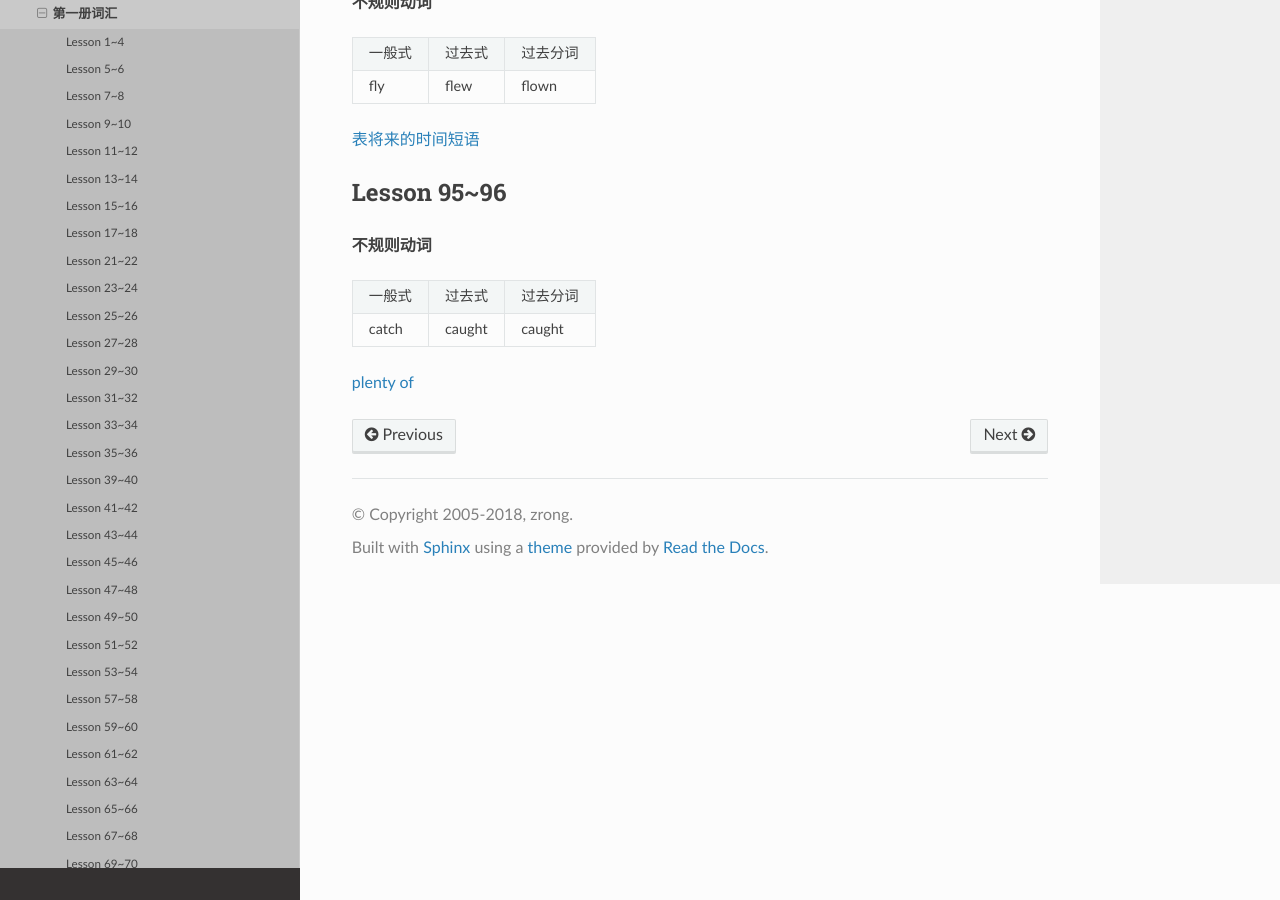
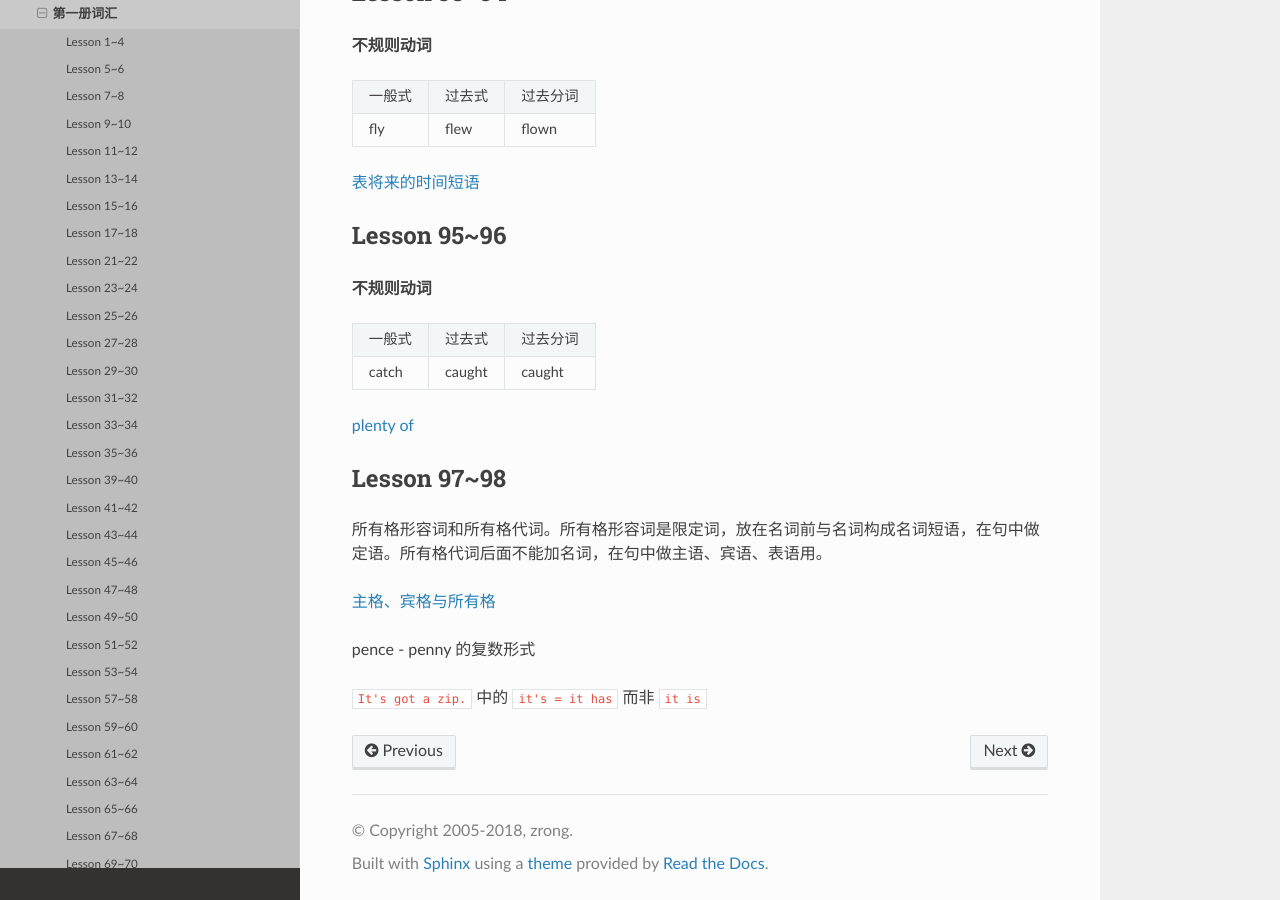
Before and after one commit to zrong/wiki, a Sphinx documentation site: the page built from source/lang/nce/1vocabulary.rst, in a window 1280 px wide and 900 px high, scrolled down 16793 px. Built offline with Sphinx 7.4.7 and the Read the Docs theme 2.0.0, drawn with Linux system fonts in a browser that asks for light colours; some of the changed text lies outside the part shown.

Commit message:
📦 NEW: add 97-98

```diff
--- a/source/lang/nce/1vocabulary.rst
+++ b/source/lang/nce/1vocabulary.rst
@@ -193,7 +193,7 @@ beside 介词，表示“在……旁边” ::
 
 短语动词一般是短小和简单的动作词，连用的介词一般是表示位置和方向的介词。例如 ::
 
-along, down, off, on, out, over, under
+    along, down, off, on, out, over, under
 
 一个短语动词本身可能有不同的意义。 ::
 
@@ -734,3 +734,15 @@ Lesson 95~96
 
 
 :ref:`plenty-of`
+
+
+Lesson 97~98
+================
+
+所有格形容词和所有格代词。所有格形容词是限定词，放在名词前与名词构成名词短语，在句中做定语。所有格代词后面不能加名词，在句中做主语、宾语、表语用。
+
+:doc:`nominative-objective-case-genitive`
+
+pence - penny 的复数形式
+
+``It's got a zip.`` 中的 ``it's = it has`` 而非 ``it is``
```
Also changed, not shown: source/lang/nce/time-and-date.rst (+10 -0 lines).
